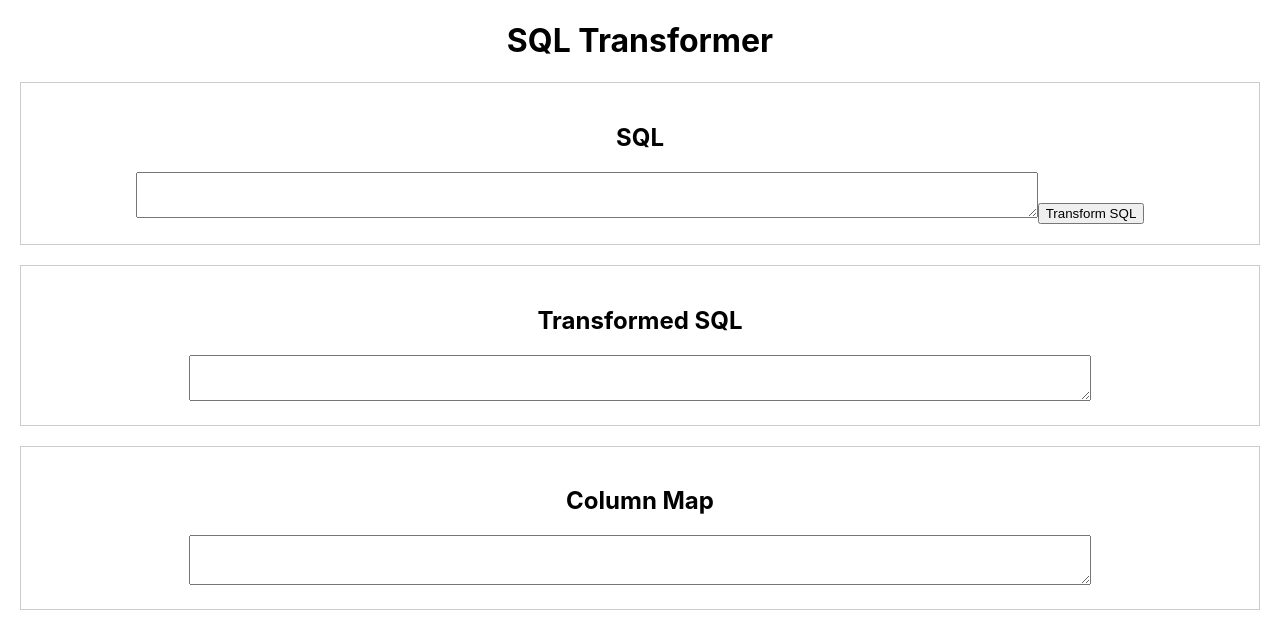
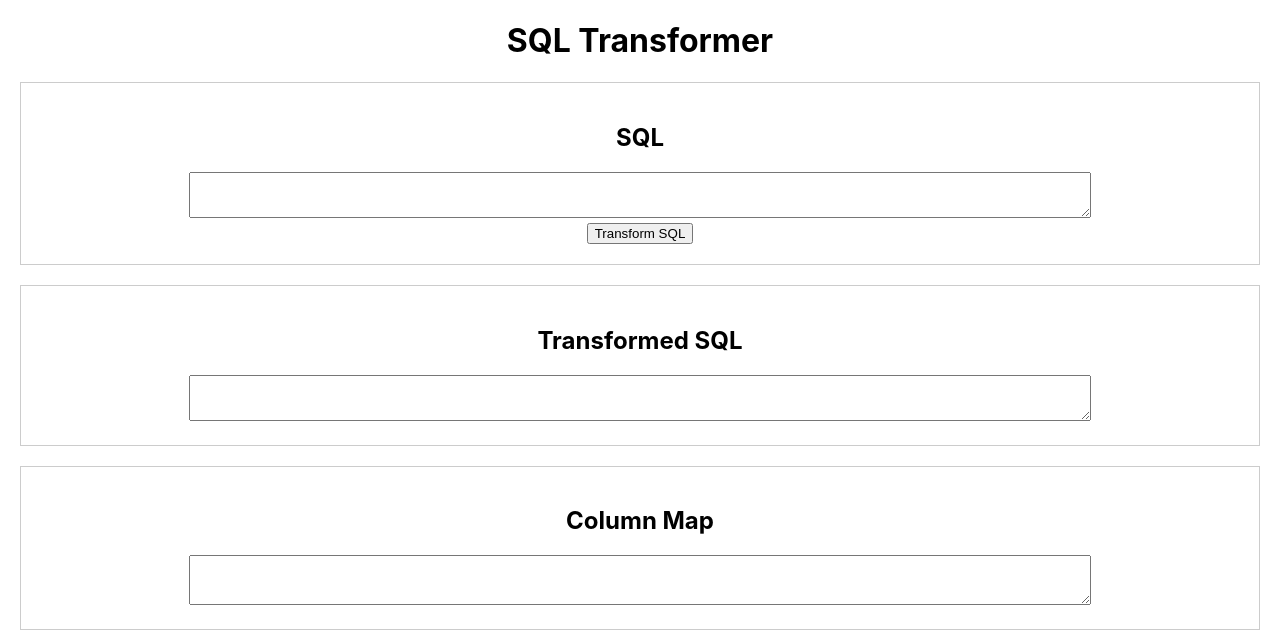
Before and after one commit to striderkein/eaglys-web, a React (Create React App) app: page / in a window 1280 px wide. Shown: the top 644 px of the page. Built offline with nearby package versions, Linux system fonts and the light colour scheme; no server answers.

Commit message:
feat:button surround by div

```diff
--- a/src/components/Section1.js
+++ b/src/components/Section1.js
@@ -9,7 +9,9 @@ function Section1({ sql, handleSqlChange, handleTransformChange }) {
         value={sql}
         onChange={handleSqlChange}
       />
-      <button onClick={handleTransformChange}>Transform SQL</button>
+      <div className="button-area">
+        <button onClick={handleTransformChange}>Transform SQL</button>
+      </div>
     </section>
   );
 }
```
